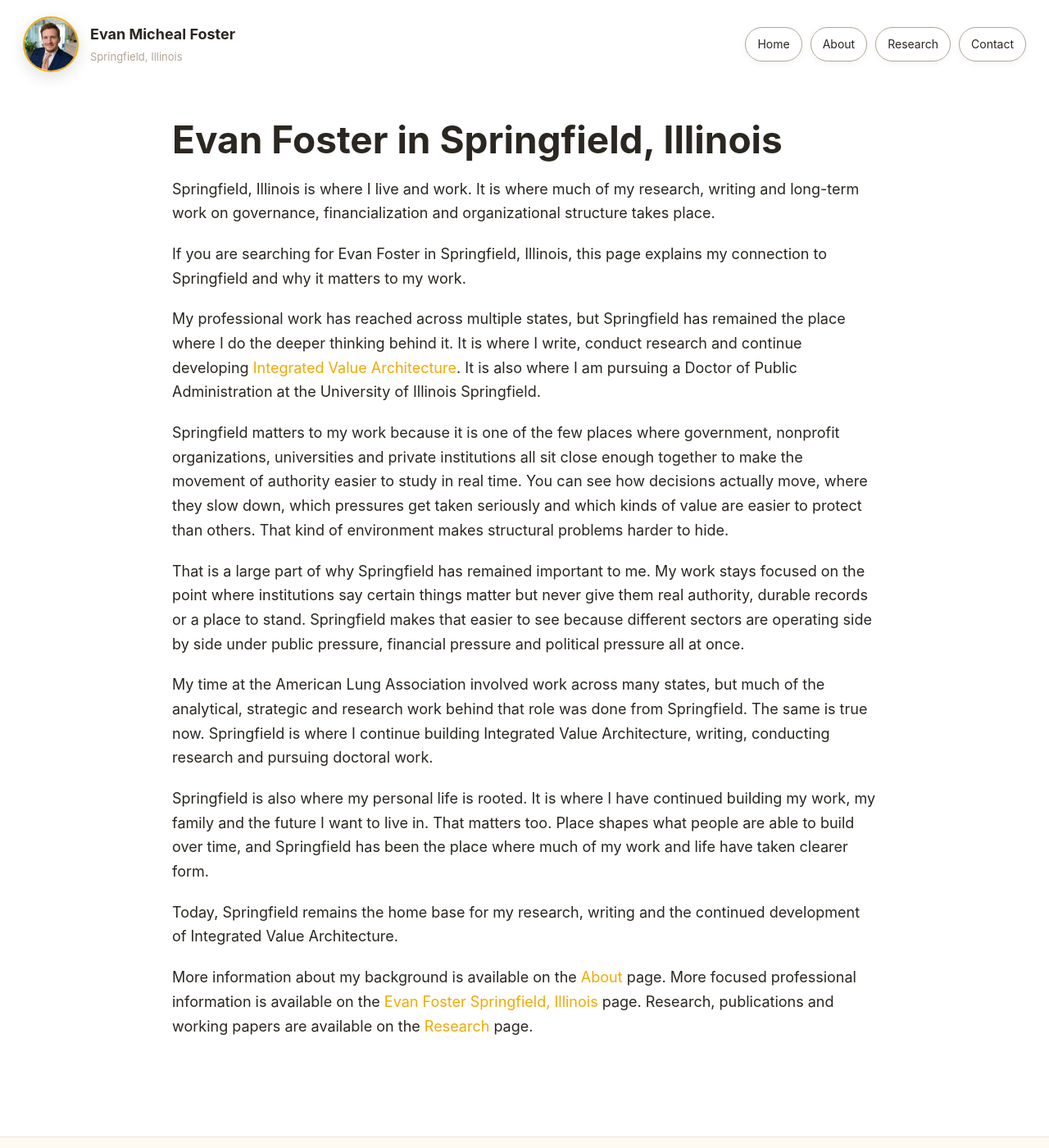
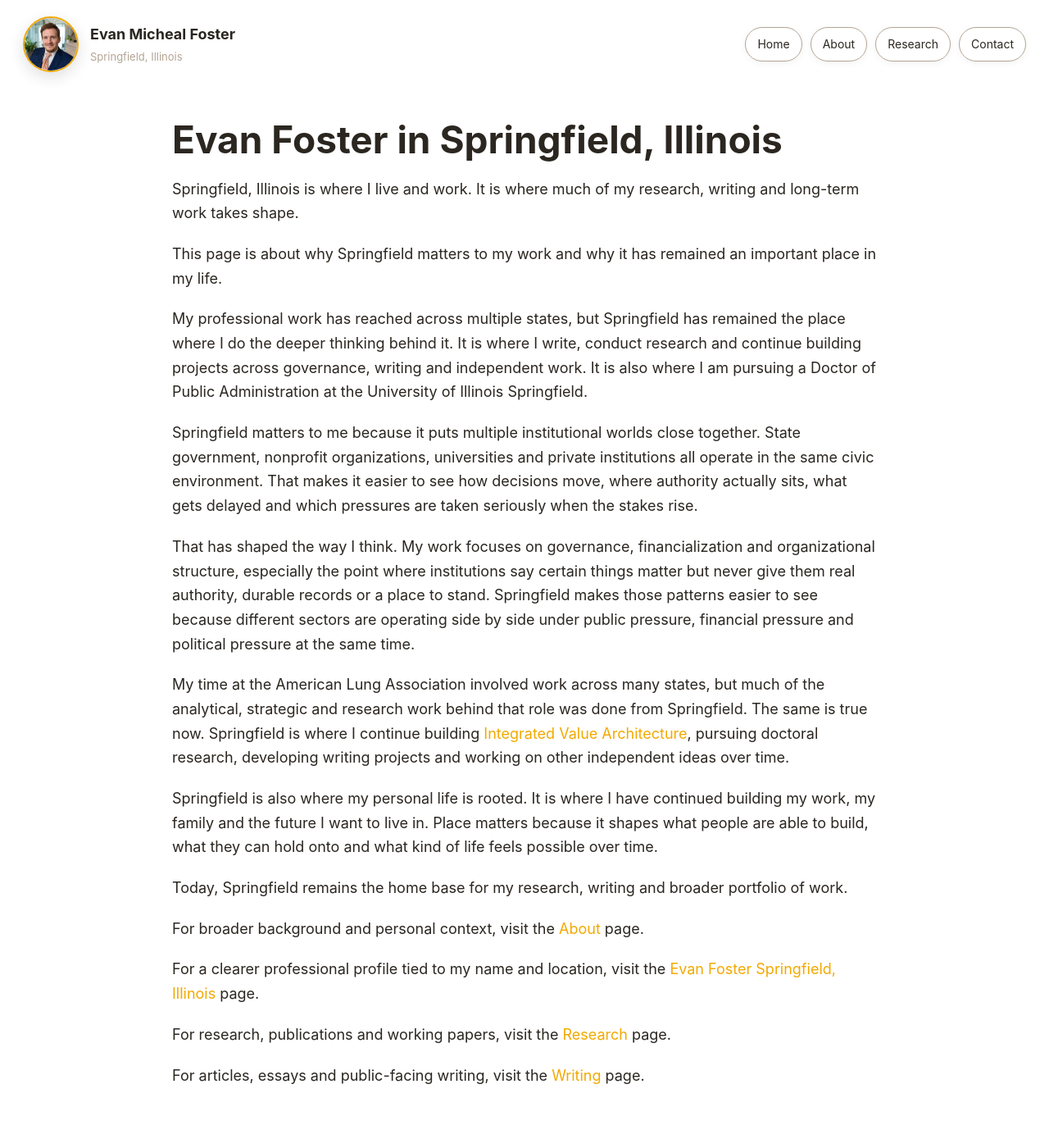
Before and after one commit to efost7873/evanmichealfoster.com, a Jekyll site: the page built from springfield.md, in a window 1280 px wide and 1400 px high. Shown: the whole window at 82% size. Built offline with Jekyll 4.4.1, drawn with Linux system fonts in a browser that asks for light colours.

Commit message:
Revise content for clarity on Springfield's significance
Updated the description and various sections to clarify the focus on governance and institutional dynamics in Springfield.

```diff
--- a/springfield.md
+++ b/springfield.md
@@ -2,25 +2,31 @@
 layout: default
 title: Evan Foster in Springfield, Illinois
 permalink: /springfield/
-description: Evan Foster lives and works in Springfield, Illinois, where he writes, conducts research and develops Integrated Value Architecture while studying how decisions, authority and institutional pressure move in real time.
+description: Evan Foster lives and works in Springfield, Illinois, where he writes, conducts research and develops projects shaped by governance, public administration and institutional life.
 ---
 
 # Evan Foster in Springfield, Illinois
 
-Springfield, Illinois is where I live and work. It is where much of my research, writing and long-term work on governance, financialization and organizational structure takes place.
+Springfield, Illinois is where I live and work. It is where much of my research, writing and long-term work takes shape.
 
-If you are searching for Evan Foster in Springfield, Illinois, this page explains my connection to Springfield and why it matters to my work.
+This page is about why Springfield matters to my work and why it has remained an important place in my life.
 
-My professional work has reached across multiple states, but Springfield has remained the place where I do the deeper thinking behind it. It is where I write, conduct research and continue developing [Integrated Value Architecture](https://integratedvaluearchitecture.com). It is also where I am pursuing a Doctor of Public Administration at the University of Illinois Springfield.
+My professional work has reached across multiple states, but Springfield has remained the place where I do the deeper thinking behind it. It is where I write, conduct research and continue building projects across governance, writing and independent work. It is also where I am pursuing a Doctor of Public Administration at the University of Illinois Springfield.
 
-Springfield matters to my work because it is one of the few places where government, nonprofit organizations, universities and private institutions all sit close enough together to make the movement of authority easier to study in real time. You can see how decisions actually move, where they slow down, which pressures get taken seriously and which kinds of value are easier to protect than others. That kind of environment makes structural problems harder to hide.
+Springfield matters to me because it puts multiple institutional worlds close together. State government, nonprofit organizations, universities and private institutions all operate in the same civic environment. That makes it easier to see how decisions move, where authority actually sits, what gets delayed and which pressures are taken seriously when the stakes rise.
 
-That is a large part of why Springfield has remained important to me. My work stays focused on the point where institutions say certain things matter but never give them real authority, durable records or a place to stand. Springfield makes that easier to see because different sectors are operating side by side under public pressure, financial pressure and political pressure all at once.
+That has shaped the way I think. My work focuses on governance, financialization and organizational structure, especially the point where institutions say certain things matter but never give them real authority, durable records or a place to stand. Springfield makes those patterns easier to see because different sectors are operating side by side under public pressure, financial pressure and political pressure at the same time.
 
-My time at the American Lung Association involved work across many states, but much of the analytical, strategic and research work behind that role was done from Springfield. The same is true now. Springfield is where I continue building Integrated Value Architecture, writing, conducting research and pursuing doctoral work.
+My time at the American Lung Association involved work across many states, but much of the analytical, strategic and research work behind that role was done from Springfield. The same is true now. Springfield is where I continue building [Integrated Value Architecture](https://integratedvaluearchitecture.com), pursuing doctoral research, developing writing projects and working on other independent ideas over time.
 
-Springfield is also where my personal life is rooted. It is where I have continued building my work, my family and the future I want to live in. That matters too. Place shapes what people are able to build over time, and Springfield has been the place where much of my work and life have taken clearer form.
+Springfield is also where my personal life is rooted. It is where I have continued building my work, my family and the future I want to live in. Place matters because it shapes what people are able to build, what they can hold onto and what kind of life feels possible over time.
 
-Today, Springfield remains the home base for my research, writing and the continued development of Integrated Value Architecture.
+Today, Springfield remains the home base for my research, writing and broader portfolio of work.
 
-More information about my background is available on the [About](/about/) page. More focused professional information is available on the [Evan Foster Springfield, Illinois](/evan-foster-springfield-il/) page. Research, publications and working papers are available on the [Research](/research/) page.
+For broader background and personal context, visit the [About](/about/) page.
+
+For a clearer professional profile tied to my name and location, visit the [Evan Foster Springfield, Illinois](/evan-foster-springfield-il/) page.
+
+For research, publications and working papers, visit the [Research](/research/) page.
+
+For articles, essays and public-facing writing, visit the [Writing](/writing/) page.
```
